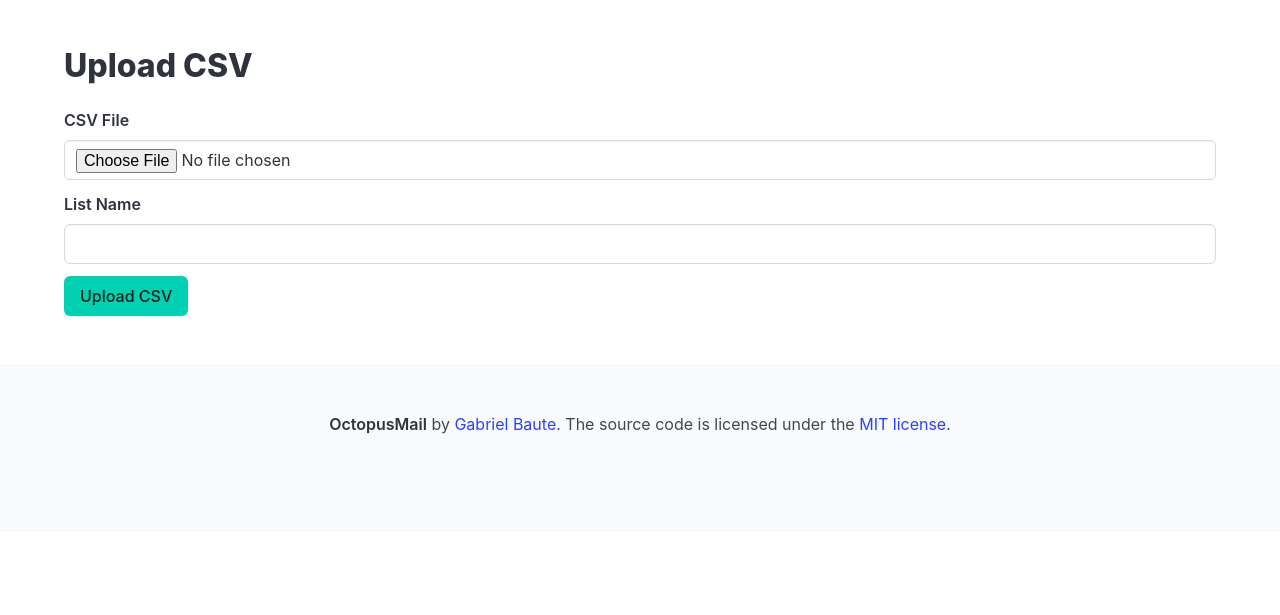
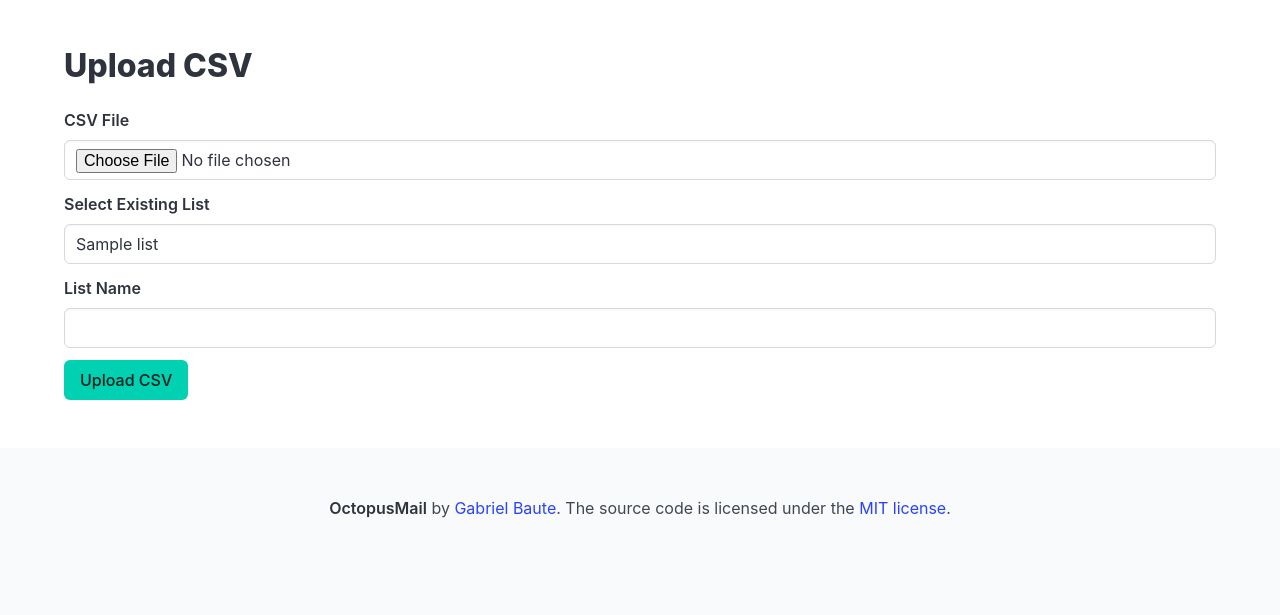
Before and after one commit to gabrielbaute/octopusmail, a Flask app: page /upload_csv in a window 1280 px wide. Shown: the part 52-667 px from the top of the page. Run offline with Flask 3, Linux system fonts and the light colour scheme; tables that the repository leaves empty hold one stand-in row (values such as "Sample post").

Commit message:
Aregar csv a una lista de correos desde listas existentes

```diff
--- a/app/email_routes.py
+++ b/app/email_routes.py
@@ -74,6 +74,8 @@ def add_to_list():
 @email_bp.route("/upload_csv", methods=["GET", "POST"])
 def upload_csv():
     form=CSVUploadForm()
+    form.existing_list.choices=[(l.id, l.name) for l in session.query(List).all()]
+
     if form.validate_on_submit():
         # Almacenar el archivo .csv
         file=form.csv_file.data
@@ -81,15 +83,21 @@ def upload_csv():
         filepath=os.path.join(Config.UPLOAD_FOLDER, filename)
         file.save(filepath)
 
+        list_name=form.list_name.data
+        existing_list_id=form.existing_list.data
+
         # Leer el archivo .csv
         receivers=importcsv(filepath)
         list_name=form.list_name.data
 
-        email_list=session.query(List).filter_by(name=list_name).first()
-        if not email_list:
-            email_list=List(name=list_name)
-            session.add(email_list)
-            session.commit()
+        if list_name:
+            email_list=session.query(List).filter_by(name=list_name).first()
+            if not email_list:
+                email_list=List(name=list_name)
+                session.add(email_list)
+                session.commit()
+        else:
+            email_list=session.query(List).get(existing_list_id)
 
         for receiver in receivers:
             if "email" in receiver and "name" in receiver:
--- a/app/forms.py
+++ b/app/forms.py
@@ -1,5 +1,5 @@
 from flask_wtf import FlaskForm
-from wtforms import StringField, SubmitField, FileField
+from wtforms import StringField, SubmitField, FileField, SelectField
 from wtforms.validators import DataRequired, Email
 
 class EmailForm(FlaskForm):
@@ -8,15 +8,16 @@ class EmailForm(FlaskForm):
     submit=SubmitField("Add email")
 
 class ListForm(FlaskForm):
-    name = StringField("List Name", validators=[DataRequired()])
-    submit = SubmitField("Create List")
+    name=StringField("List Name", validators=[DataRequired()])
+    submit=SubmitField("Create List")
 
 class AddToListForm(FlaskForm):
-    email = StringField("Email", validators=[DataRequired(), Email()])
-    list_name = StringField("List Name", validators=[DataRequired()])
-    submit = SubmitField("Add to List")
+    email=StringField("Email", validators=[DataRequired(), Email()])
+    list_name=StringField("List Name", validators=[DataRequired()])
+    submit=SubmitField("Add to List")
 
 class CSVUploadForm(FlaskForm):
     csv_file=FileField("CSV File", validators=[DataRequired()])
-    list_name = StringField("List Name", validators=[DataRequired()])
+    list_name=StringField("List Name", validators=[DataRequired()])
+    existing_list=SelectField("Select Existing List", coerce=int, validators=[DataRequired()])
     submit=SubmitField("Upload CSV")
--- a/app/templates/upload_csv.html
+++ b/app/templates/upload_csv.html
@@ -13,6 +13,12 @@
         </div>
     </div>
     <div class="field">
+        <label class="label">{{ form.existing_list.label }}</label>
+        <div class="control">
+            {{ form.existing_list(class_="input") }}
+        </div>
+    </div>
+    <div class="field">
         <label class="label">{{ form.list_name.label }}</label>
         <div class="control">
             {{ form.list_name(class_="input") }}
```
